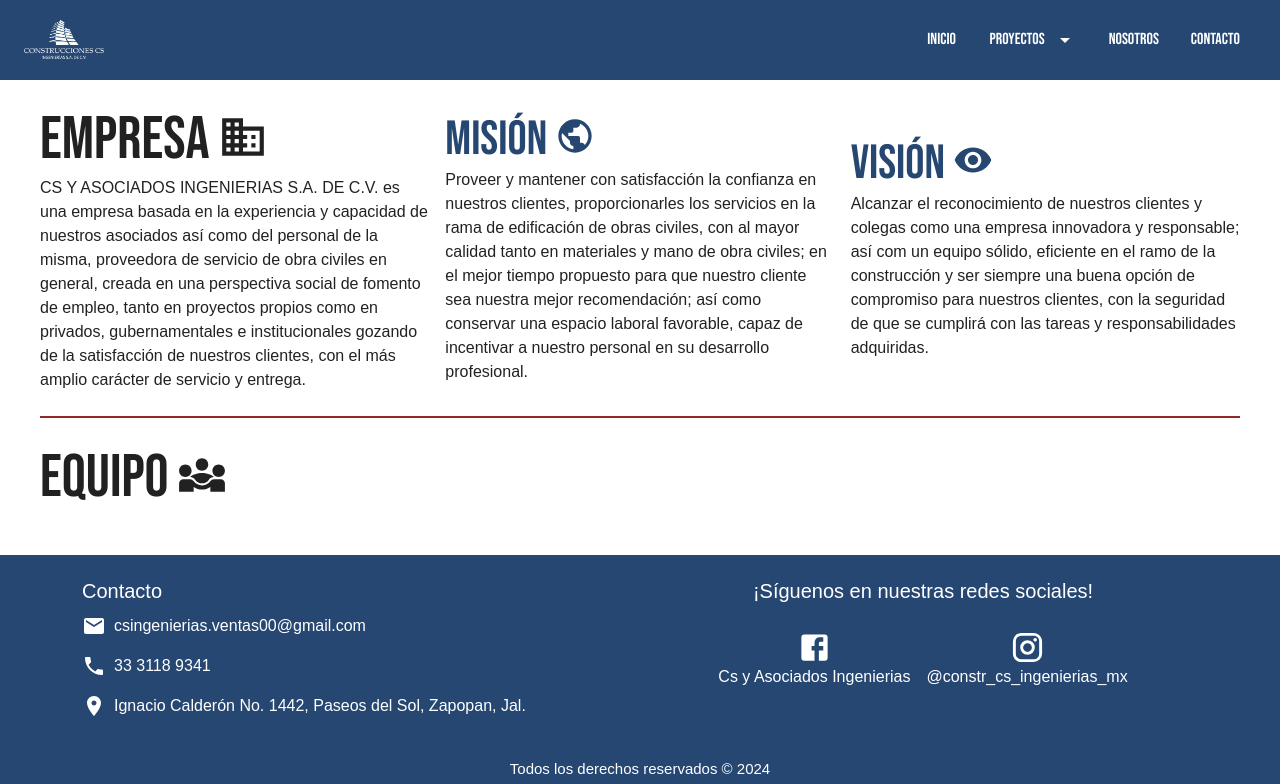
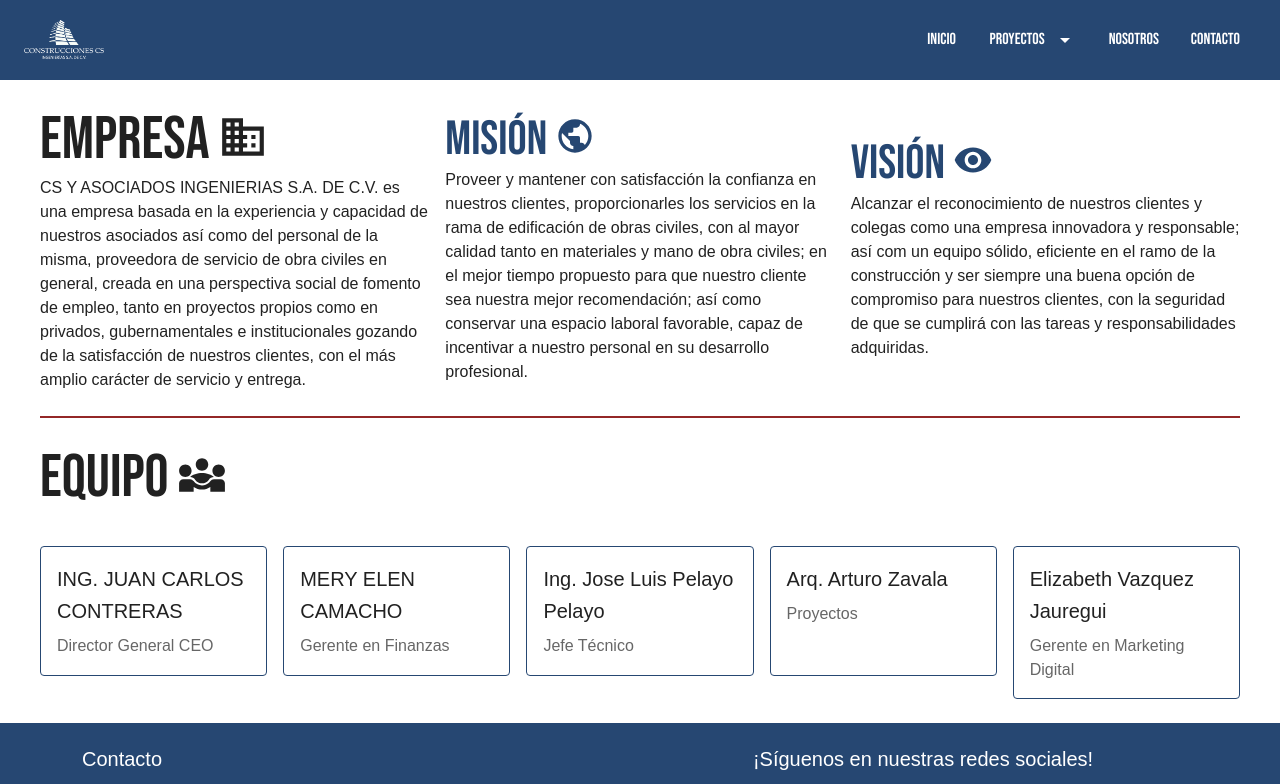
Before and after one commit to Oscar009/csingenierias, a Next.js app: page /about in a window 1280 px wide. Shown: the top 784 px of the page. Built offline with nearby package versions, Linux system fonts and the light colour scheme.

Commit message:
init teamwork

```diff
--- a/app/(screens)/about/TeamWork.tsx
+++ b/app/(screens)/about/TeamWork.tsx
@@ -1,8 +1,37 @@
 import AnimatedText from '@/app/components/Animated/AnimatedText'
 import { CustomTitle } from '@/app/components/Titles/CustomTitle/CustomTitle'
-import { Box, Grid2 } from '@mui/material'
+import { Box, Container, Grid2, Typography } from '@mui/material'
 import React from 'react'
 import Diversity3Icon from '@mui/icons-material/Diversity3';
+import TeamCard from '@/app/components/TeamCard/TeamCard';
+
+const teamMembers = [
+  {
+    name: 'ING. JUAN CARLOS CONTRERAS',
+    position: 'Director General CEO',
+    image: undefined,
+  },
+  {
+    name: 'MERY ELEN CAMACHO',
+    position: 'Gerente en Finanzas',
+    image: undefined,
+  },
+  {
+    name: 'Ing. Jose Luis Pelayo Pelayo',
+    position: 'Jefe Técnico',
+    image: undefined,
+  },
+  {
+    name: 'Arq. Arturo Zavala',
+    position: 'Proyectos',
+    image: undefined,
+  },
+  {
+    name: 'Elizabeth Vazquez Jauregui',
+    position: 'Gerente en Marketing Digital',
+    image: undefined,
+  },
+];
 
 const TeamWork = () => {
   return (
@@ -19,6 +48,13 @@ const TeamWork = () => {
           </Grid2>
         </Grid2>
       </Grid2>
+      <Grid2 container spacing={2} sx={{ marginTop: 2, width: "100%" }}>
+        {teamMembers.map((member, index) => (
+          <Grid2 key={index} size={{ xs: 12, sm: 6, md: 4, lg: 2.4 }}>
+            <TeamCard name={member.name} position={member.position} image={member.image} />
+          </Grid2>
+        ))}
+      </Grid2>
     </>
   )
 }
--- /dev/null
+++ b/app/components/TeamCard/TeamCard.tsx
@@ -0,0 +1,51 @@
+import React from 'react';
+import Card from '@mui/material/Card';
+import CardContent from '@mui/material/CardContent';
+import CardMedia from '@mui/material/CardMedia';
+import Typography from '@mui/material/Typography';
+import { CardActionArea } from '@mui/material';
+import AnimatedText from '../Animated/AnimatedText';
+import theme from '@/app/theme/theme';
+
+interface TeamCardProps {
+  name: string;
+  position: string;
+  image?: string | undefined;
+}
+
+const TeamCard: React.FC<TeamCardProps> = ({ name, position, image }) => {
+
+  return (
+    <AnimatedText direction="right">
+      <Card sx={{
+        width: "100%",
+        border: '1px #E8E8E8 solid',
+        boxShadow: 'none',
+        borderColor: theme.palette.primary.main,
+        minHeight: 130
+      }}>
+        <CardActionArea>
+          {image && (
+            <CardMedia
+              component="img"
+              height="140"
+              image={image}
+              alt={name}
+              sx={{ width: "100%", objectFit: "cover" }}
+            />
+          )}
+          <CardContent>
+            <Typography gutterBottom variant="h6" component="div">
+              {name}
+            </Typography>
+            <Typography variant="body1" color="text.secondary">
+              {position}
+            </Typography>
+          </CardContent>
+        </CardActionArea>
+      </Card>
+    </AnimatedText>
+  );
+};
+
+export default TeamCard;
```
Also changed, not shown: app/(screens)/projects/completed/page.tsx (+11 -9 lines).
